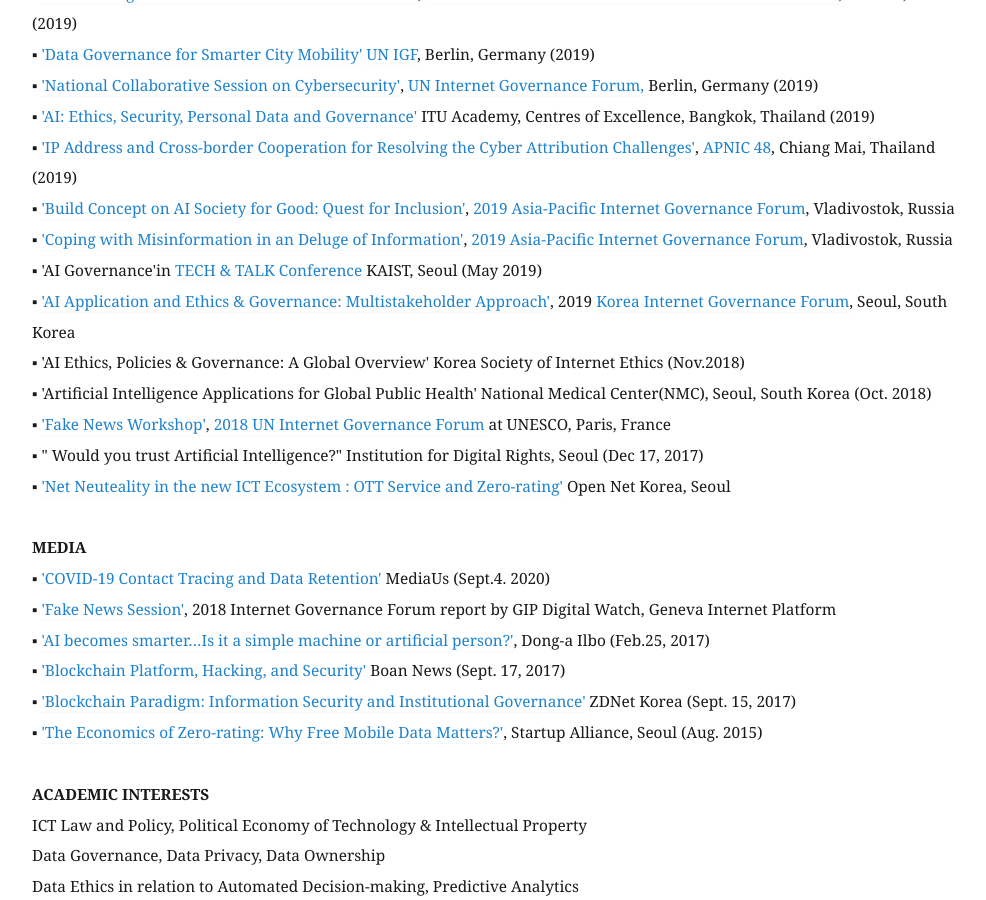
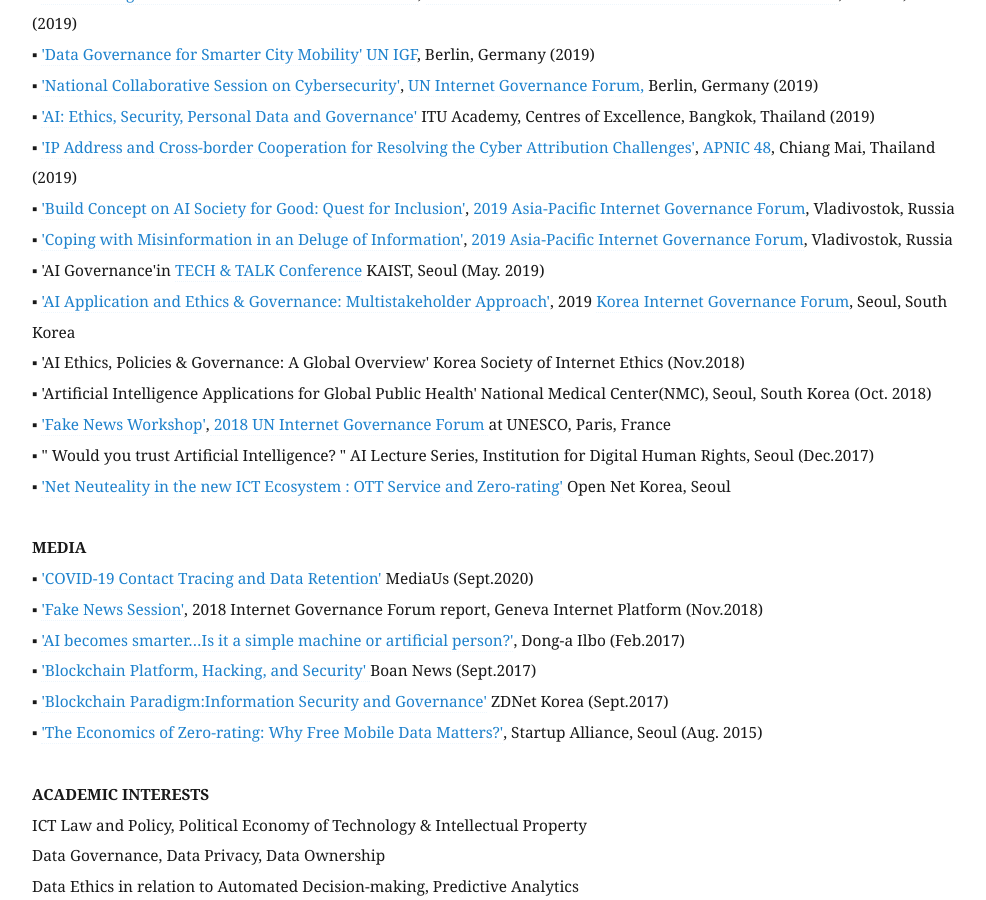
Before and after one commit to eunchangchoi/eunchangchoi.github.io, a Jekyll site: the page built from index.md, in a window 1280 px wide and 900 px high, scrolled down 3038 px. Shown: the whole window, without its empty margins (68-1054 px from the left). Built offline with Jekyll 4.4.1, drawn with Linux system fonts in a browser that asks for light colours.

Commit message:
Update index.md

```diff
--- a/index.md
+++ b/index.md
@@ -60,20 +60,20 @@
 ▪   <a href="https://youtu.be/uRsC_ypHGCg?t=1348">'IP Address and Cross-border Cooperation for Resolving the Cyber Attribution Challenges'</a>, <a href="https://conference.apnic.net/48/program/schedule/#/day/6/cooperation-sig"> APNIC 48</a>, Chiang Mai, Thailand (2019) <br>
 ▪   <a href="https://www.ftp.asia/index.php/s/tLZWIWMG1Qp7oA0">'Build Concept on AI Society for Good: Quest for Inclusion'</a>, <a href="https://2019.aprigf.asia/"> 2019 Asia-Pacific Internet Governance Forum</a>, Vladivostok, Russia <br>
 ▪   <a href="https://www.ftp.asia/index.php/s/HGkuD3YVUBssKrP">'Coping with Misinformation in an Deluge of Information'</a>, <a href="https://2019.aprigf.asia/"> 2019 Asia-Pacific Internet Governance Forum</a>, Vladivostok, Russia <br>
-▪   'AI Governance'in <a href="https://kpc4ir.kaist.ac.kr/index.php?mid=kpc4ir_events&document_srl=684"> TECH & TALK Conference</a> KAIST, Seoul (May 2019)<br>
+▪   'AI Governance'in <a href="https://kpc4ir.kaist.ac.kr/index.php?mid=kpc4ir_events&document_srl=684"> TECH & TALK Conference</a> KAIST, Seoul (May. 2019)<br>
 ▪   <a href="https://youtu.be/92cmsMv6xhQ?t=451">'AI Application and Ethics & Governance: Multistakeholder Approach'</a>, 2019 <a href="http://krigf.kr/"> Korea Internet Governance Forum</a>, Seoul, South Korea <br>
 ▪   'AI Ethics, Policies & Governance: A Global Overview' Korea Society of Internet Ethics (Nov.2018) <br>
 ▪   'Artificial Intelligence Applications for Global Public Health' National Medical Center(NMC), Seoul, South Korea (Oct. 2018)<br>
 ▪   <a href="https://www.youtube.com/watch?v=quo1DLyitf8&feature=youtu.be&t=1004">'Fake News Workshop'</a>,<a href="https://igf2018.fr/"> 2018 UN Internet Governance Forum </a> at UNESCO, Paris, France <br>
-▪  " Would you trust Artificial Intelligence?" Institution for Digital Rights, Seoul (Dec 17, 2017)<br>
+▪  " Would you trust Artificial Intelligence? " AI Lecture Series, Institution for Digital Human Rights, Seoul (Dec.2017)<br>
 ▪ <a href="https://opennet.or.kr/wp-content/uploads/2015/08/발표자료-Net-Neutrality-OTT-Zero-ratinghandout-2015812-.pdf">'Net Neuteality in the new ICT Ecosystem : OTT Service and Zero-rating'</a> Open Net Korea, Seoul <br>
   <br>
  <strong> MEDIA </strong> <br>
-▪ <a href="http://www.mediaus.co.kr/news/articleView.html?idxno=192351"> 'COVID-19 Contact Tracing and Data Retention'</a> MediaUs (Sept.4. 2020)  <br>
-▪   <a href="https://dig.watch/sessions/session-fakenews">'Fake News Session'</a>, 2018 Internet Governance Forum report by GIP Digital Watch, Geneva Internet Platform <br>
-▪ <a href="https://www.donga.com/news/article/all/20170225/83056178/1">'AI becomes smarter…Is it a simple machine or artificial person?'</a>, Dong-a Ilbo (Feb.25, 2017)<br>
-▪ <a href="https://www.boannews.com/media/view.asp?idx=57022&kind=3">'Blockchain Platform, Hacking, and Security' </a> Boan News (Sept. 17, 2017)<br>
-▪ <a href="https://www.zdnet.co.kr/view/?no=20170915172456&from=Mobile">'Blockchain Paradigm: Information Security and Institutional Governance'</a> ZDNet Korea (Sept. 15, 2017)<br>
+▪ <a href="http://www.mediaus.co.kr/news/articleView.html?idxno=192351"> 'COVID-19 Contact Tracing and Data Retention'</a> MediaUs (Sept.2020)  <br>
+▪   <a href="https://dig.watch/sessions/session-fakenews">'Fake News Session'</a>, 2018 Internet Governance Forum report, Geneva Internet Platform (Nov.2018) <br>
+▪ <a href="https://www.donga.com/news/article/all/20170225/83056178/1">'AI becomes smarter…Is it a simple machine or artificial person?'</a>, Dong-a Ilbo (Feb.2017)<br>
+▪ <a href="https://www.boannews.com/media/view.asp?idx=57022&kind=3">'Blockchain Platform, Hacking, and Security' </a> Boan News (Sept.2017)<br>
+▪ <a href="https://www.zdnet.co.kr/view/?no=20170915172456&from=Mobile">'Blockchain Paradigm:Information Security and Governance'</a> ZDNet Korea (Sept.2017)<br>
 ▪  <a href="https://www.inews24.com/view/913922">'The Economics of Zero-rating: Why Free Mobile Data Matters?'</a>, Startup Alliance, Seoul (Aug. 2015) <br>
 
  <br>
```
